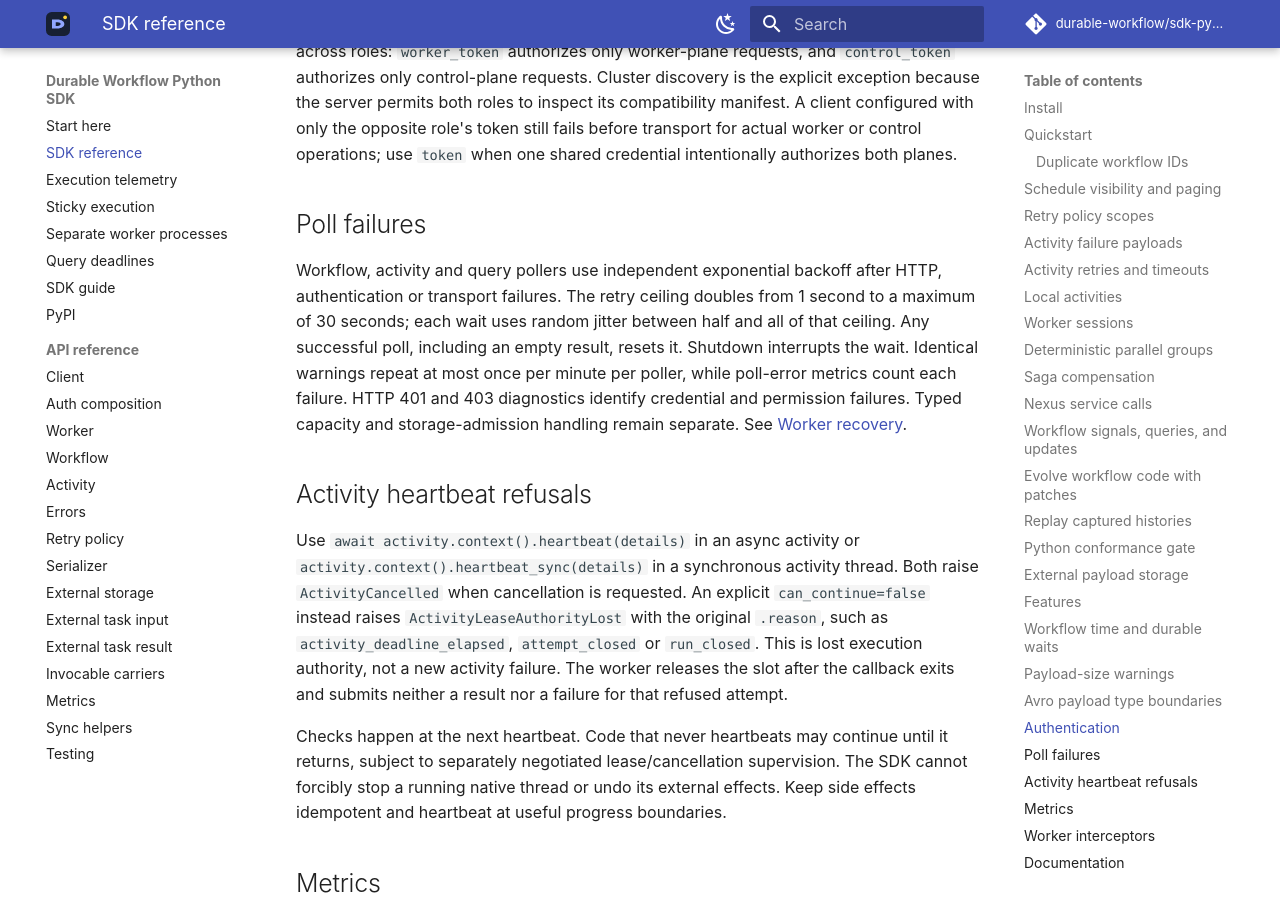
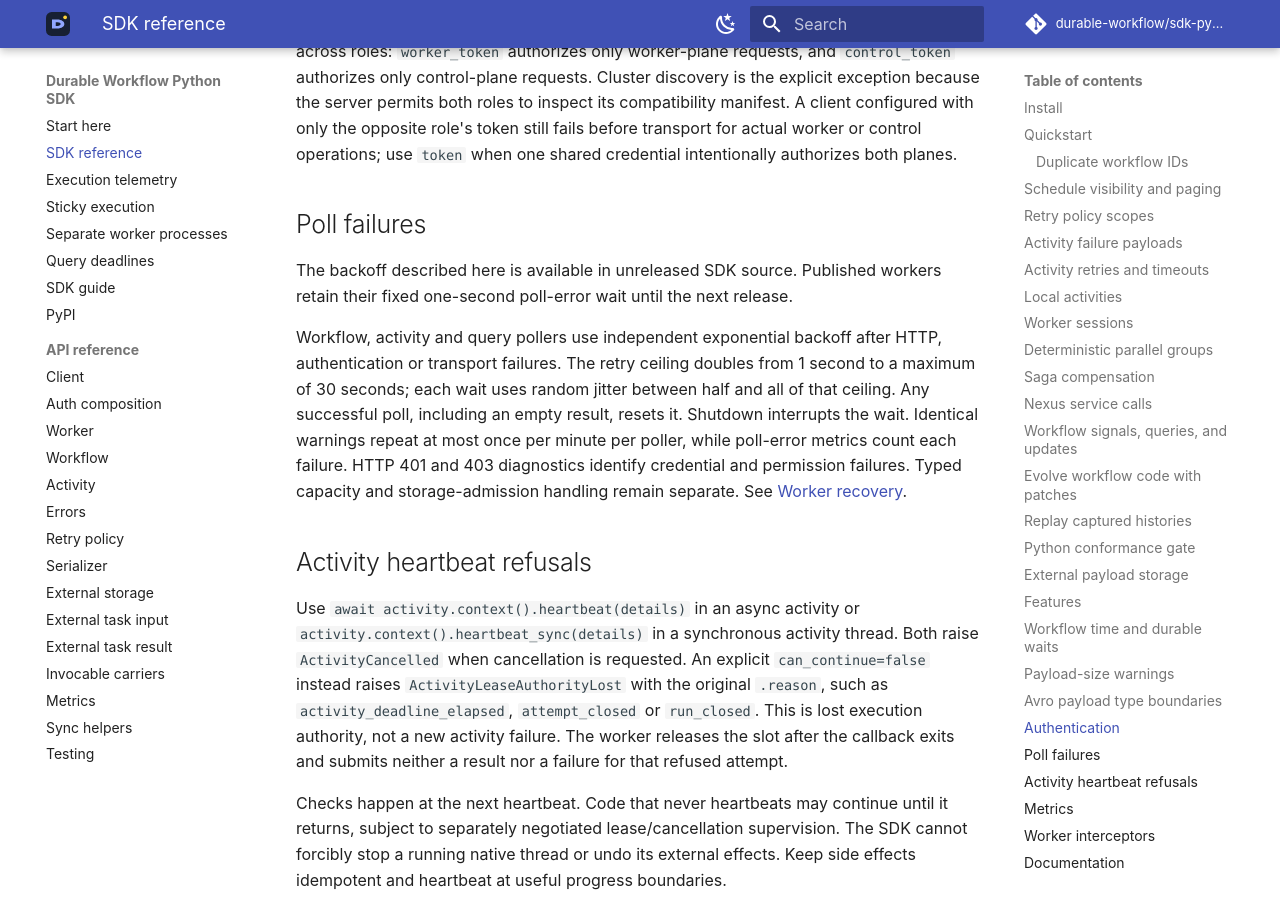
Before and after one commit to durable-workflow/sdk-python, an MkDocs documentation site: the page built from docs/sdk-reference.md, in a window 1280 px wide and 900 px high, scrolled down 20800 px. Built offline with MkDocs 1.6.1 and Material for MkDocs 9.7.7, drawn with Linux system fonts in a browser that asks for light colours.

Commit message:
docs: distinguish source backoff from published package behavior

```diff
--- a/docs/sdk-reference.md
+++ b/docs/sdk-reference.md
@@ -968,6 +968,9 @@ still fails before transport for actual worker or control operations; use
 
 ## Poll failures
 
+The backoff described here is available in unreleased SDK source. Published
+workers retain their fixed one-second poll-error wait until the next release.
+
 Workflow, activity and query pollers use independent exponential backoff after
 HTTP, authentication or transport failures. The retry ceiling doubles from 1
 second to a maximum of 30 seconds; each wait uses random jitter between half
```
Also changed, not shown: docs/reference/worker.md (+3 -0 lines).
